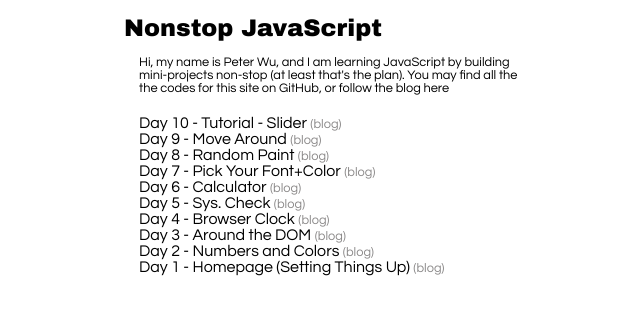
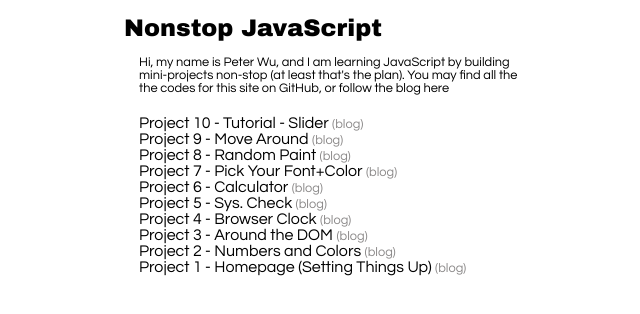
Before and after one commit to peianwu/peianwu, a website: page public/index.html in a window 1280 px wide. Shown: the whole page, without its empty margins (136-776 px from the left). Drawn offline with Linux system fonts and the light colour scheme.

Commit message:
revised link

```diff
--- a/public/index.html
+++ b/public/index.html
@@ -13,16 +13,16 @@
 			<div class="title"><h2>Nonstop JavaScript<h2></div>
 			<div class="about">Hi, my name is Peter Wu, and I am learning JavaScript by building mini-projects non-stop (at least that's the plan). You may find all the the codes for this site on <a href="https://github.com/peianwu/peianwu">GitHub</a>, or follow the blog <a href="http://blog.peianwu.com">here</a></div>
 			<div class="projects">
-				<div>Day 10 - <a href="static/move.html">Tutorial - Slider</a> <span class="blog-link">(<a href="http://blog.peianwu.com/2013/10/day-10html">blog</a>)</span></div>
-				<div>Day 9 - <a href="static/move.html">Move Around</a> <span class="blog-link">(<a href="http://blog.peianwu.com/2013/10/day-9.html">blog</a>)</span></div>
-				<div>Day 8 - <a href="static/random_draw.html">Random Paint</a> <span class="blog-link">(<a href="http://blog.peianwu.com/2013/10/day-8.html">blog</a>)</span></div>
-				<div>Day 7 - <a href="static/color_font_selector.html">Pick Your Font+Color</a> <span class="blog-link">(<a href="http://blog.peianwu.com/2013/10/day-7.html">blog</a>)</span></div>
-				<div>Day 6 - <a href="static/calculator.html">Calculator</a> <span class="blog-link">(<a href="http://blog.peianwu.com/2013/10/day-6.html">blog</a>)</span></div>
-				<div>Day 5 - <a href="static/sys_check.html">Sys. Check</a> <span class="blog-link">(<a href="http://blog.peianwu.com/2013/10/day-5.html">blog</a>)</span></div>
-				<div>Day 4 - <a href="static/clock.html">Browser Clock</a> <span class="blog-link">(<a href="http://blog.peianwu.com/2013/10/day-4.html">blog</a>)</span></div>
-				<div>Day 3 - <a href="static/around_the_dom.html">Around the DOM</a> <span class="blog-link">(<a href="http://blog.peianwu.com/2013/10/day-3.html">blog</a>)</span></div>
-				<div>Day 2 - <a href="static/num_n_colors.html">Numbers and Colors</a> <span class="blog-link">(<a href="http://blog.peianwu.com/2013/10/day-2.html">blog</a>)</span></div>
-				<div>Day 1 - <a href="index.html">Homepage (Setting Things Up)</a> <span class="blog-link">(<a href="http://blog.peianwu.com/2013/10/day-1.html">blog</a>)</span></div>
+				<div>Project 10 - <a href="static/tutorial_slider.html">Tutorial - Slider</a> <span class="blog-link">(<a href="http://blog.peianwu.com/2013/10/day-10html">blog</a>)</span></div>
+				<div>Project 9 - <a href="static/move.html">Move Around</a> <span class="blog-link">(<a href="http://blog.peianwu.com/2013/10/day-9.html">blog</a>)</span></div>
+				<div>Project 8 - <a href="static/random_draw.html">Random Paint</a> <span class="blog-link">(<a href="http://blog.peianwu.com/2013/10/day-8.html">blog</a>)</span></div>
+				<div>Project 7 - <a href="static/color_font_selector.html">Pick Your Font+Color</a> <span class="blog-link">(<a href="http://blog.peianwu.com/2013/10/day-7.html">blog</a>)</span></div>
+				<div>Project 6 - <a href="static/calculator.html">Calculator</a> <span class="blog-link">(<a href="http://blog.peianwu.com/2013/10/day-6.html">blog</a>)</span></div>
+				<div>Project 5 - <a href="static/sys_check.html">Sys. Check</a> <span class="blog-link">(<a href="http://blog.peianwu.com/2013/10/day-5.html">blog</a>)</span></div>
+				<div>Project 4 - <a href="static/clock.html">Browser Clock</a> <span class="blog-link">(<a href="http://blog.peianwu.com/2013/10/day-4.html">blog</a>)</span></div>
+				<div>Project 3 - <a href="static/around_the_dom.html">Around the DOM</a> <span class="blog-link">(<a href="http://blog.peianwu.com/2013/10/day-3.html">blog</a>)</span></div>
+				<div>Project 2 - <a href="static/num_n_colors.html">Numbers and Colors</a> <span class="blog-link">(<a href="http://blog.peianwu.com/2013/10/day-2.html">blog</a>)</span></div>
+				<div>Project 1 - <a href="index.html">Homepage (Setting Things Up)</a> <span class="blog-link">(<a href="http://blog.peianwu.com/2013/10/day-1.html">blog</a>)</span></div>
 			</div>
 		</div>
 	</div>
```
